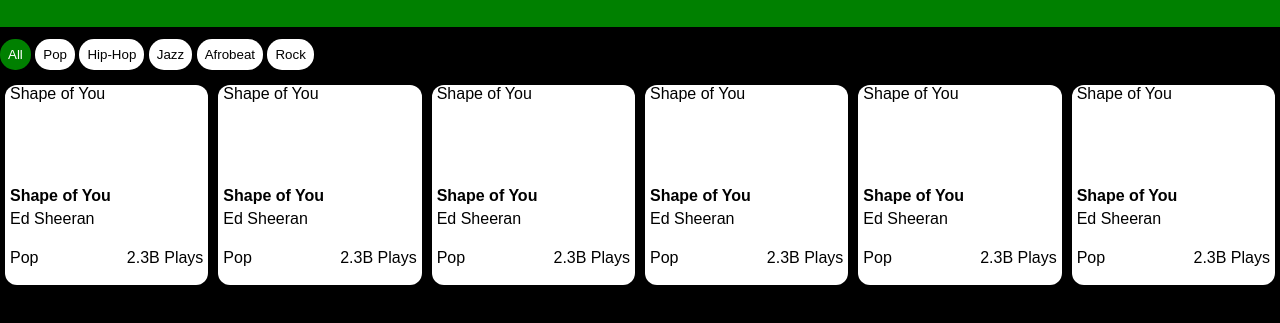
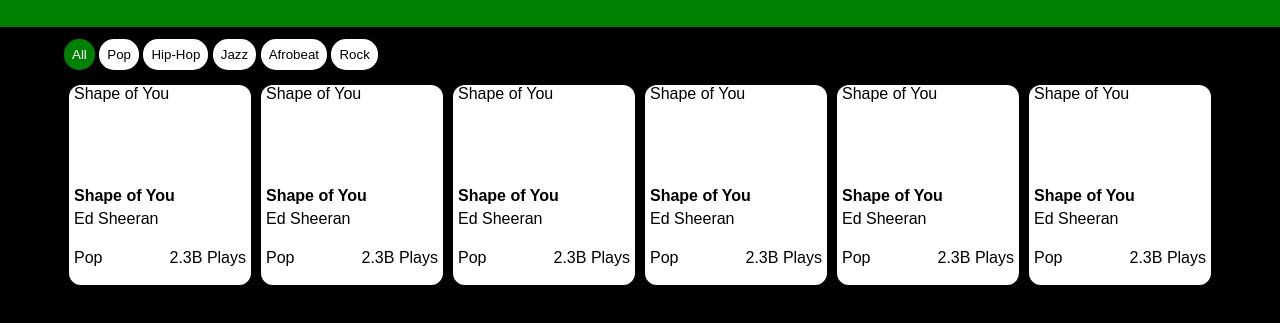
Before and after one commit to KeneIfeanyi/Harmonix-App, a plain HTML site: page index.html in a window 1280 px wide. Shown: the part 61-384 px from the top of the page. Drawn offline with Linux system fonts and the light colour scheme.

Commit message:
update on the UI of Harmonix App

```diff
--- a/index.html
+++ b/index.html
@@ -14,6 +14,7 @@
 		<nav>
 			<h2>Harmonix Music App <i class="fa-solid fa-icons"></i></h2>
 		</nav>
+		<div class="container">
 			<div class="genreDiv">
 				<button class="genreBtn allBtn">All</button>
 				<button class="genreBtn">Pop</button>
@@ -102,6 +103,8 @@
 					</div>
 				</div>
 			</div>
+		</div>
+
 		<script src="./script.js"></script>
 	</body>
 </html>
--- a/style.css
+++ b/style.css
@@ -9,6 +9,12 @@ nav {
 	background-color: green;
 	color: white;
 	text-align: center;
+}
+.container {
+	width: 90%;
+	max-width: 1200px;
+	margin-left: auto;
+	margin-right: auto;
 }
 .genreBtn {
 	margin-top: 12px;
@@ -26,7 +32,7 @@ nav {
 .songCard {
 	background-color: white;
 	color: black;
-	width: 190px;
+	width: 150px;
 	height: 200px;
 	margin-top: 15px;
 	padding-left: 5px;
@@ -47,10 +53,7 @@ nav {
 	justify-content: space-between;
 	padding-bottom: 2px;
 }
-.cards {
-	display: flex;
-	justify-content: space-around;
-}
+
 
 /* Media Queries  */
 @media (max-width: 600px) {
```
Lines whose indentation alone changed are shown as unchanged.
